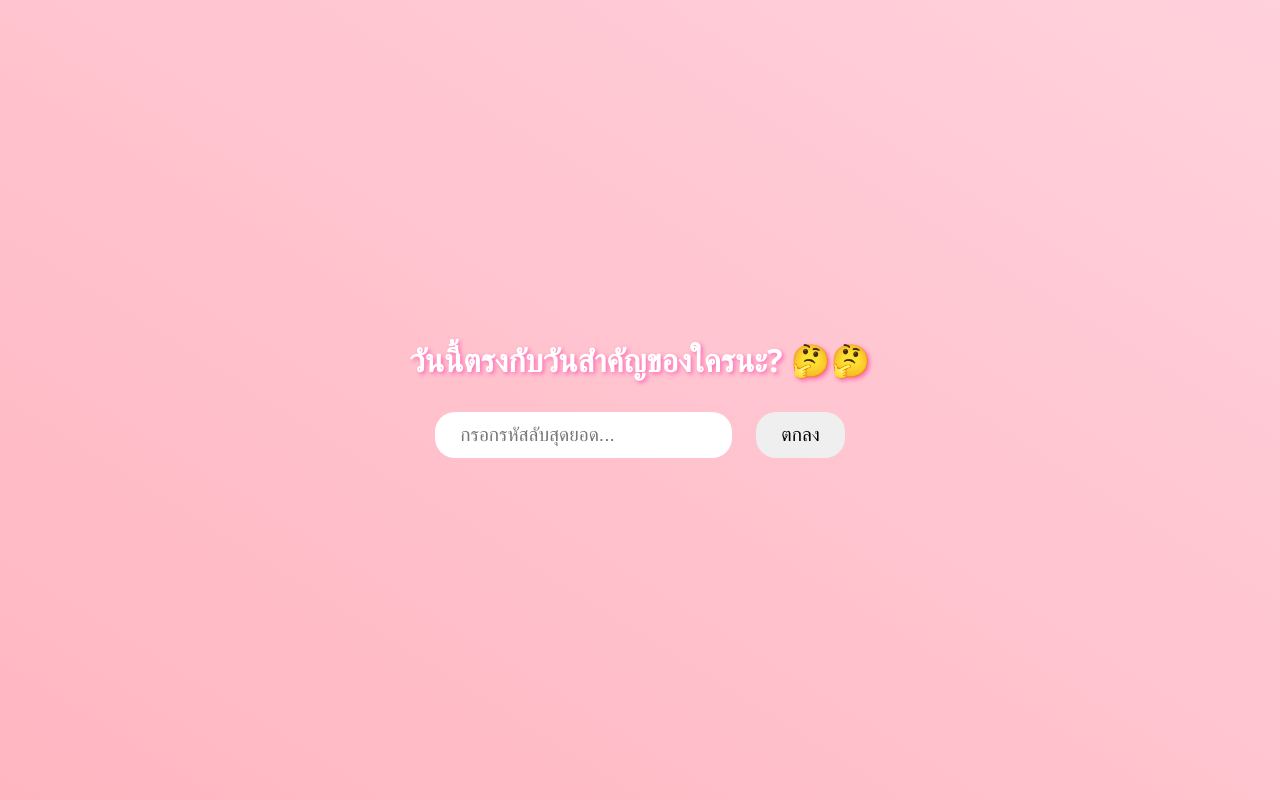
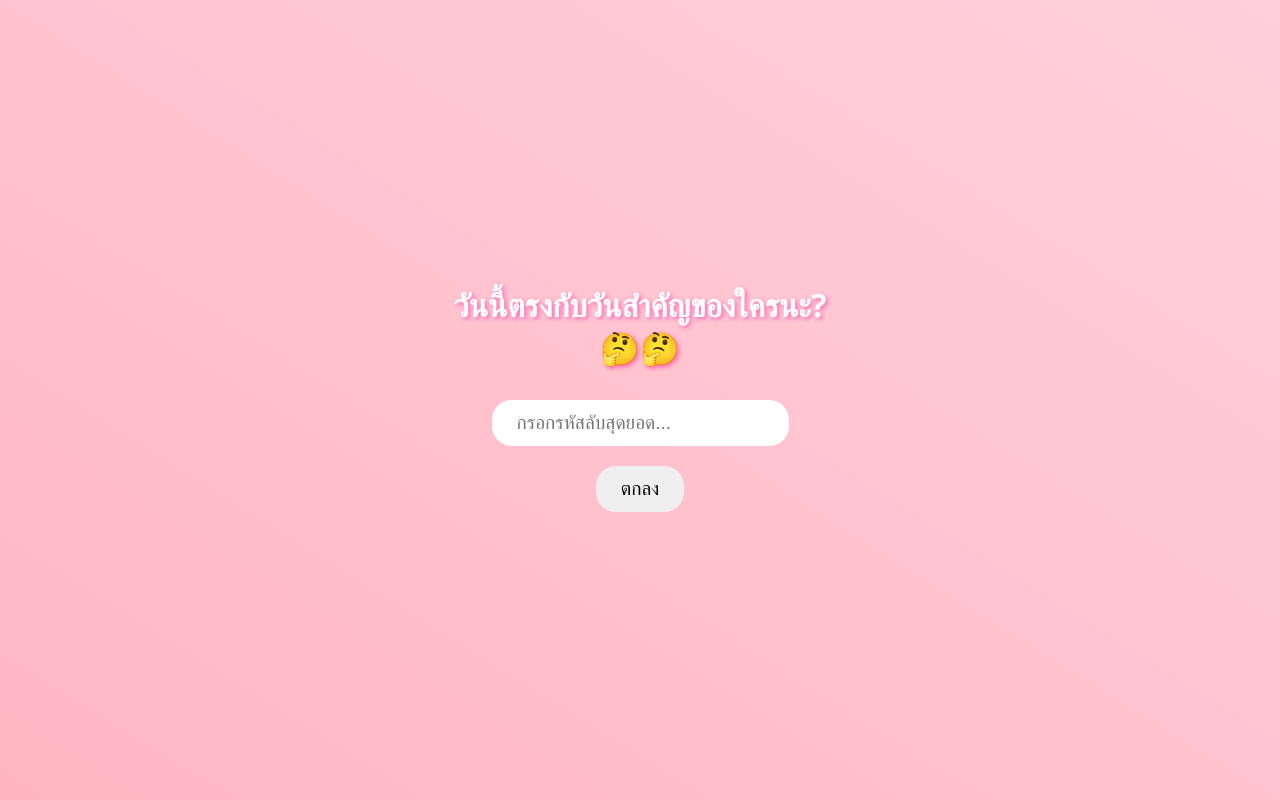
Before and after one commit to BigChe02/for-gf, a plain HTML site: page index.html in a window 1280 px wide. Drawn offline with Linux system fonts and the light colour scheme.

Commit message:
Update index.html

```diff
--- a/index.html
+++ b/index.html
@@ -101,13 +101,19 @@
     }
 
      /* ปรับขนาดสำหรับหน้าจอเล็ก */
-    @media (max-width: 550px) {
+    @media (max-width: 500px) {
       h1 { font-size: 1.2em; }
       h2 { font-size: 1.1em; }
       input, button { font-size: 0.9em; padding: 8px 16px; }
       #finalMessage { font-size: 1.2em; }
       #wishMessage { font-size: 0.9em; }
       #loveBtn, #noBtn { font-size: 1em; padding: 8px 16px; }
+    }
+
+    #page1, #page2 {
+      width: 100%;
+      max-width: 400px;  /* กำหนดความกว้างสูงสุด */
+      padding: 10px;
     }
   </style>
 </head>
```
